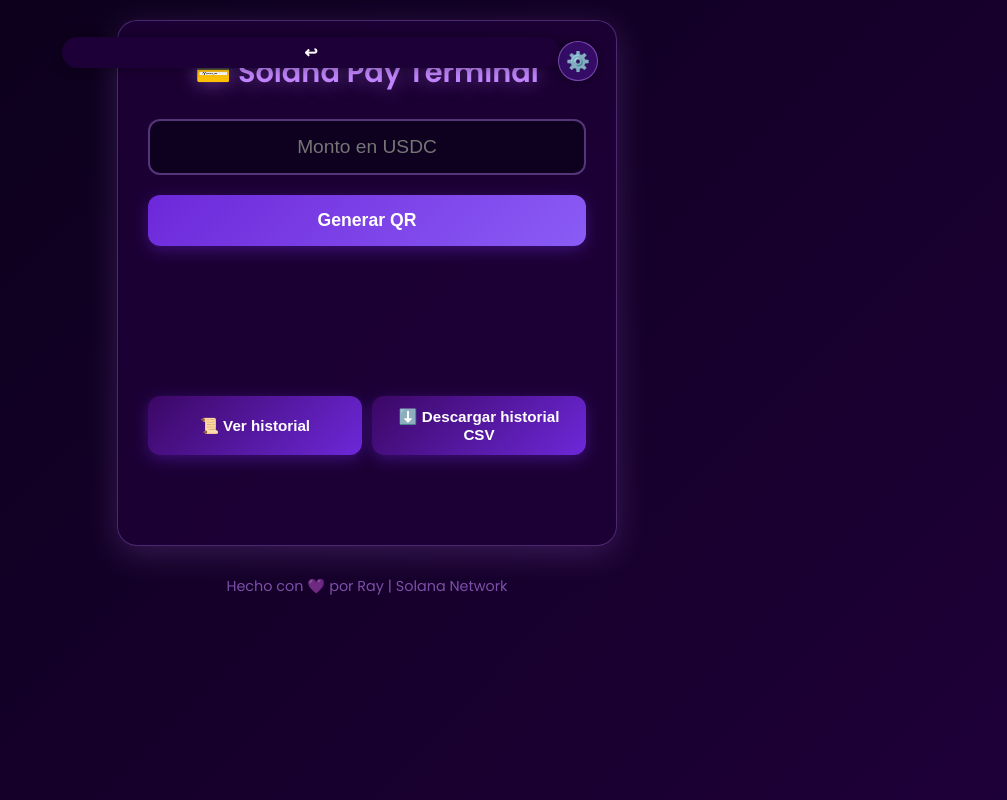
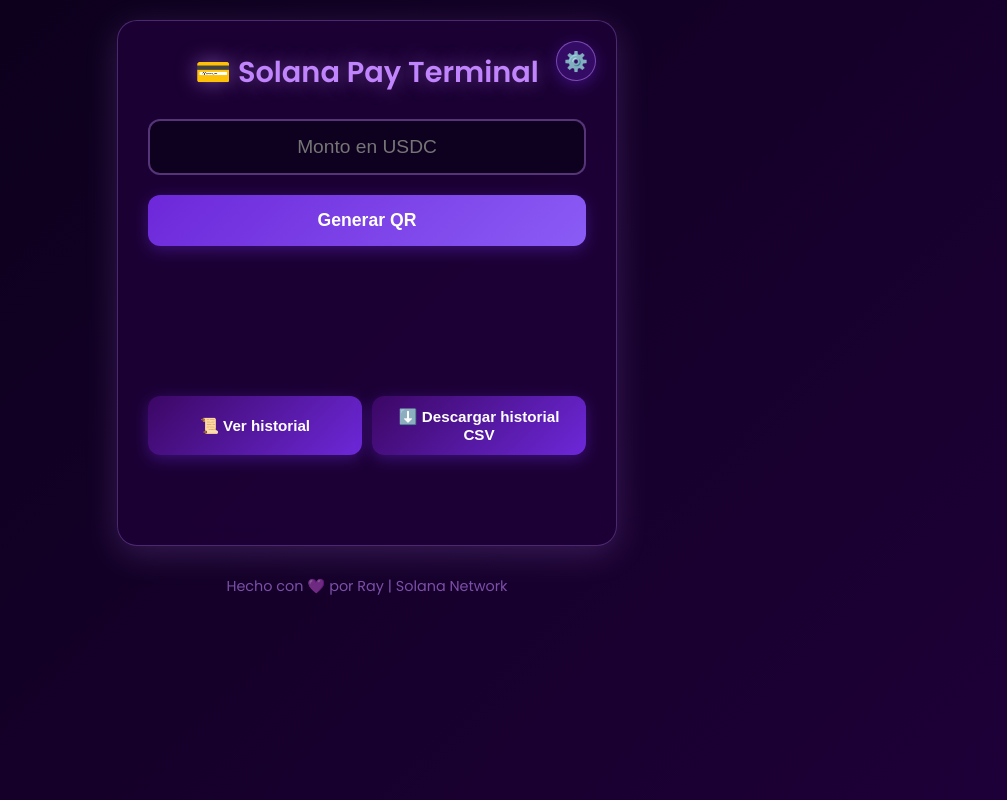
Before and after one commit to gozuray/RayPay, a plain HTML site: page frontend/index.html in a window 1280 px wide. Shown: the whole page, without its empty margins (273-1280 px from the left). Drawn offline with Linux system fonts and the light colour scheme; sample sign-in values are in the browser's storage.

Commit message:
Revertir a commit 8715fb9 login web v2.2- version estable

```diff
--- a/frontend/index.html
+++ b/frontend/index.html
@@ -17,11 +17,9 @@
 
   <body>
     <div class="container">
-     <div class="card">
-  <button id="btnLogout" class="icon-button" title="Cerrar sesión">↩</button>
-  <button id="toggleAdvanced" class="icon-button" title="Ajustes">⚙️</button>
-  <h2>💳 Solana Pay Terminal</h2>
-
+      <div class="card">
+        <button id="toggleAdvanced">⚙️</button>
+        <h2>💳 Solana Pay Terminal</h2>
 
         <input
           id="amount"
--- a/frontend/style.css
+++ b/frontend/style.css
@@ -327,30 +327,3 @@
     padding: 6px 4px !important;
   }
 }
-.icon-button {
-  position: absolute;
-  top: 16px;
-  padding: 6px 9px;
-  border-radius: 999px;
-  border: none;
-  background: #1e0038;
-  color: #ffffff;
-  cursor: pointer;
-  box-shadow: 0 0 12px rgba(0, 0, 0, 0.4);
-  transition: transform 0.15s ease, box-shadow 0.15s ease, background 0.15s ease;
-  font-size: 16px;
-}
-
-#toggleAdvanced {
-  right: 18px;
-}
-
-#btnLogout {
-  right: 56px; /* un poco a la izquierda de la tuerca */
-}
-
-.icon-button:hover {
-  transform: scale(1.06);
-  background: #4c1d95;
-  box-shadow: 0 0 18px rgba(192, 132, 252, 0.5);
-}
```
Also changed, not shown: frontend/login.js (+6 -18 lines).
